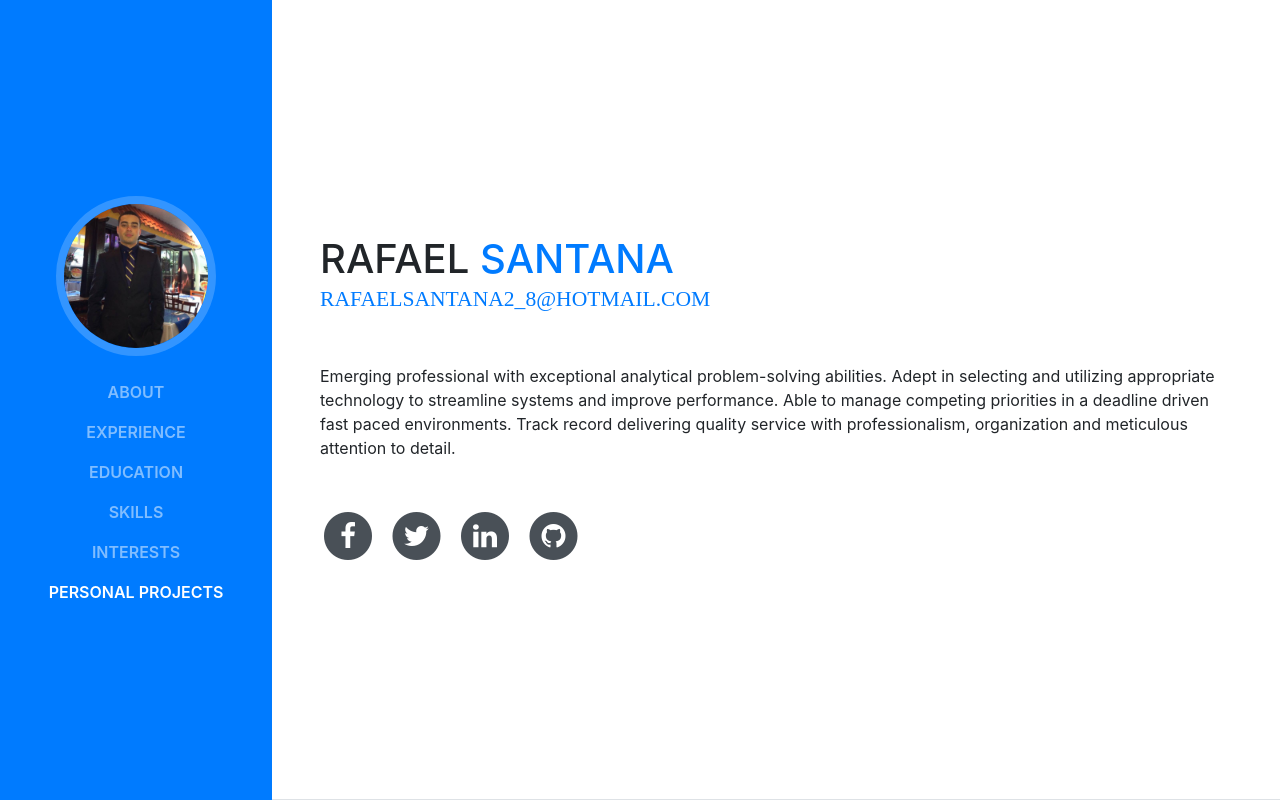
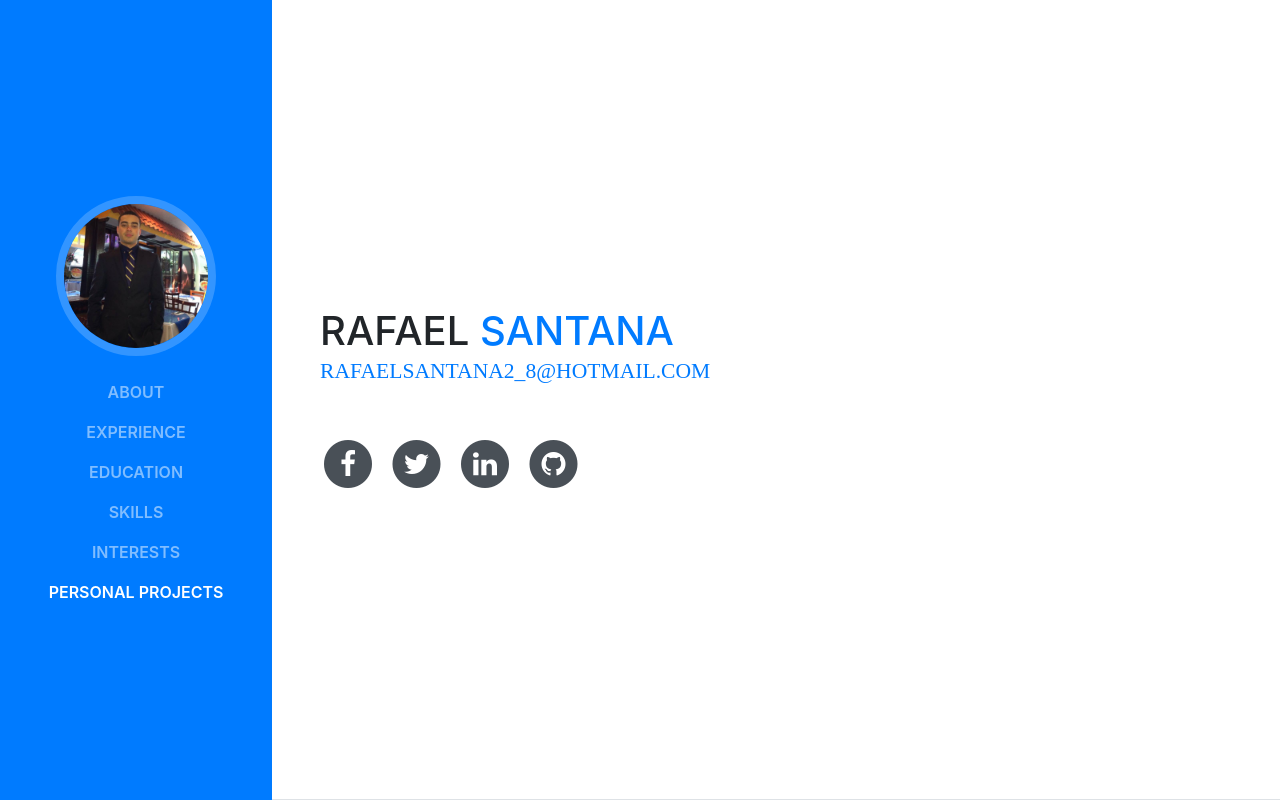
Before and after one commit to Rafelito19/Rafelito19.github.io, a website with bundled scripts: page index.html in a window 1280 px wide. Shown: the top 800 px of the page. Built offline with nearby package versions, Linux system fonts and the light colour scheme; a web font is replaced by a local one.

Commit message:
Update index.html

```diff
--- a/index.html
+++ b/index.html
@@ -71,7 +71,7 @@
           <div class="subheading mb-5">
             <a href="mailto:rafaelsantana2_8@hotmail.com">rafaelsantana2_8@hotmail.com</a>
           </div>
-          <p class="mb-5">Emerging professional with exceptional analytical problem-solving abilities. Adept in selecting and utilizing appropriate technology to streamline systems and improve performance. Able to manage competing priorities in a deadline driven fast paced environments. Track record delivering quality service with professionalism, organization and meticulous attention to detail.  </p>
+          <p class="mb-5"> </p>
           <ul class="list-inline list-social-icons mb-0">
             <li class="list-inline-item">
               <a href="https://www.facebook.com/djrafa2">
```
